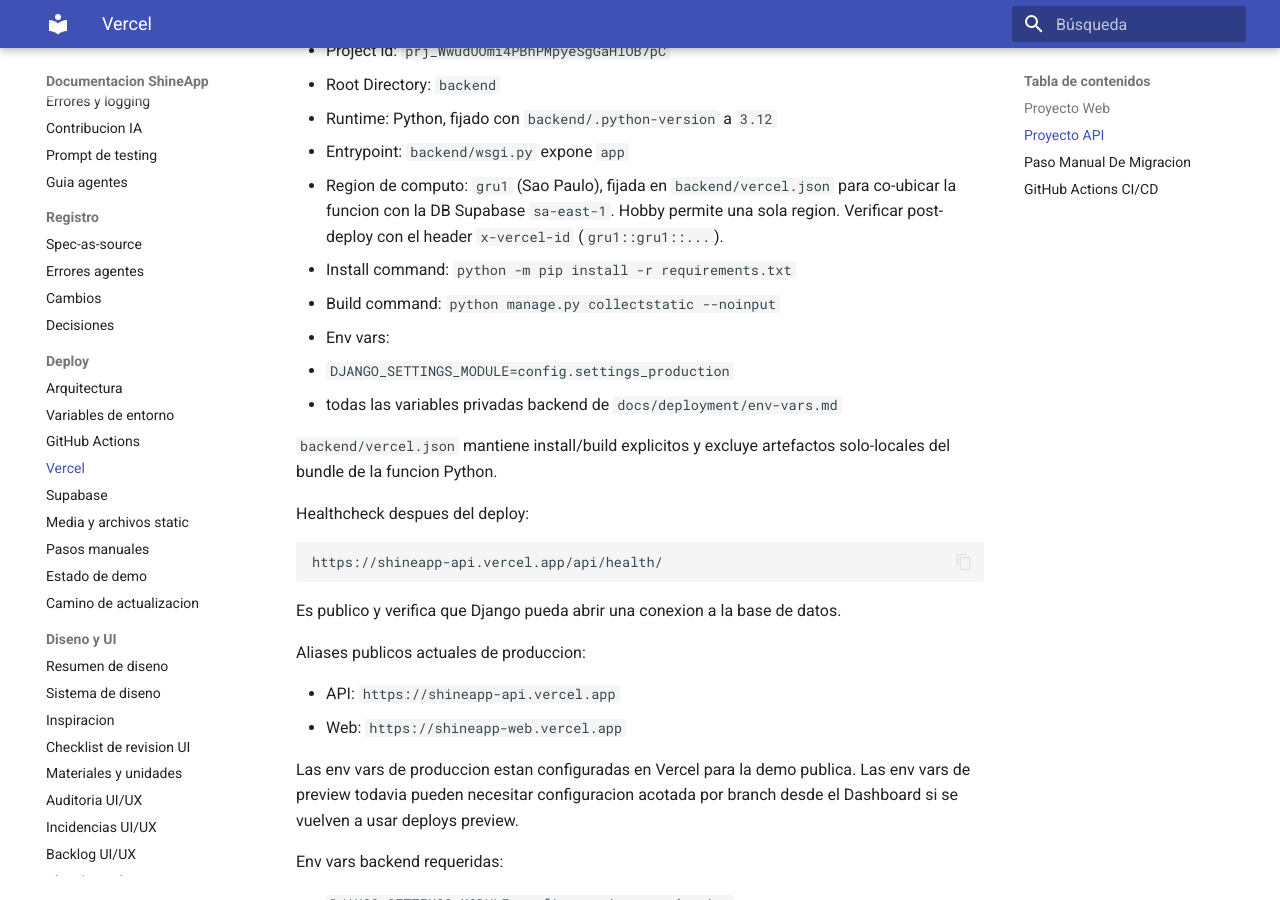
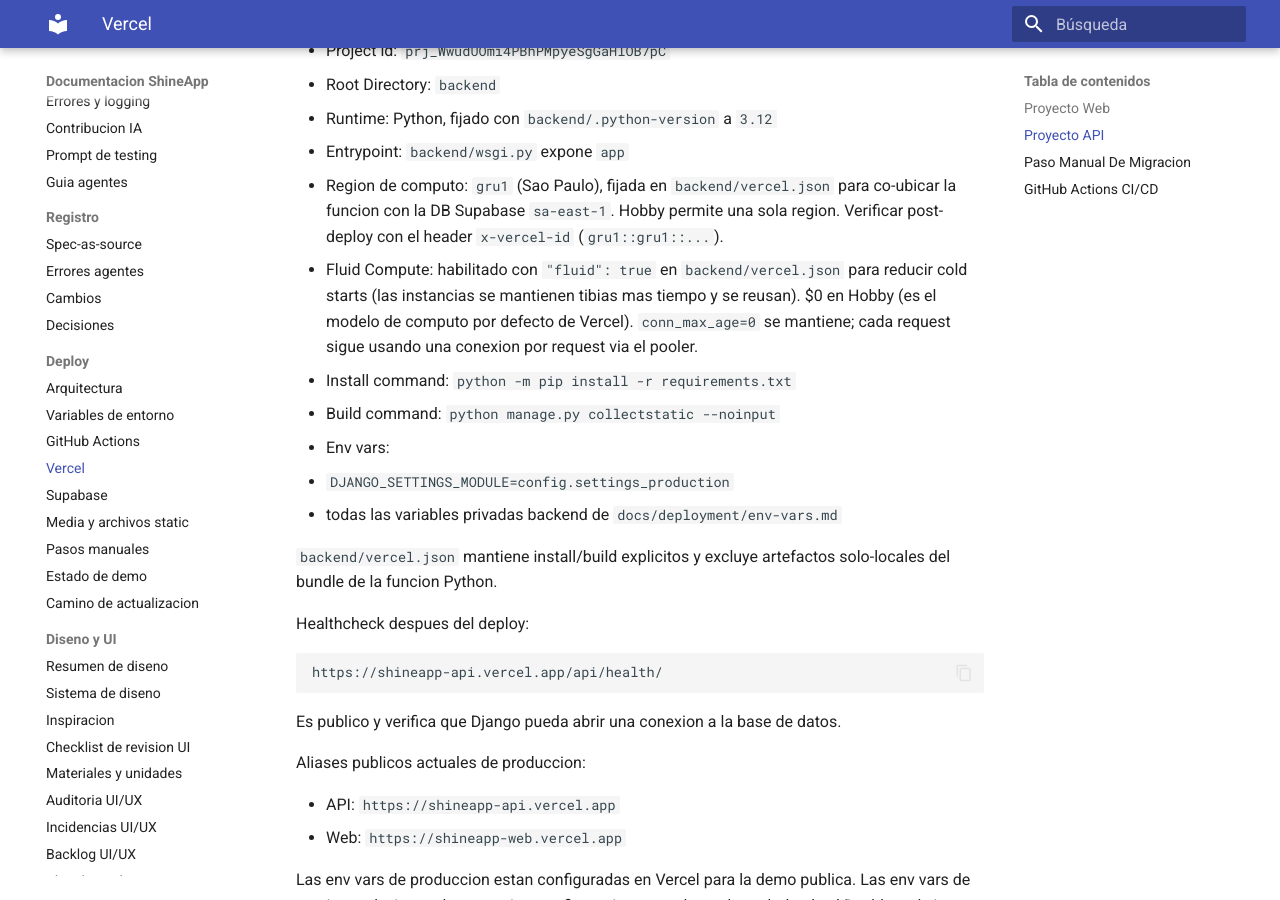
Before and after one commit to juanikitro/ShineApp, an MkDocs documentation site: the page built from docs/deployment/vercel.md, in a window 1280 px wide and 900 px high, scrolled down 728 px. Built offline with MkDocs 1.6.1 and Material for MkDocs 9.7.7, drawn with Linux system fonts in a browser that asks for light colours.

Commit message:
perf(api): habilitar Fluid Compute para reducir cold starts
Reusa instancias tibias y baja la frecuencia de cold starts (~6.8s medido). $0 en Hobby (modelo de computo por defecto). conn_max_age=0 se mantiene.

Co-Authored-By: Claude Opus 4.8 <noreply@anthropic.com>

```diff
--- a/docs/deployment/vercel.md
+++ b/docs/deployment/vercel.md
@@ -24,6 +24,10 @@ Los deploys manuales o promociones todavia requieren confirmacion humana. El cam
 - Region de computo: `gru1` (Sao Paulo), fijada en `backend/vercel.json` para
   co-ubicar la funcion con la DB Supabase `sa-east-1`. Hobby permite una sola
   region. Verificar post-deploy con el header `x-vercel-id` (`gru1::gru1::...`).
+- Fluid Compute: habilitado con `"fluid": true` en `backend/vercel.json` para
+  reducir cold starts (las instancias se mantienen tibias mas tiempo y se reusan).
+  $0 en Hobby (es el modelo de computo por defecto de Vercel). `conn_max_age=0`
+  se mantiene; cada request sigue usando una conexion por request via el pooler.
 - Install command: `python -m pip install -r requirements.txt`
 - Build command: `python manage.py collectstatic --noinput`
 - Env vars:
```
Also changed, not shown: docs/registro/cambios/2026-06-01-perf-fluid-compute.md (added, +46 -0 lines), docs/registro/cambios/index.md (+1 -0 lines), 1 other file.
